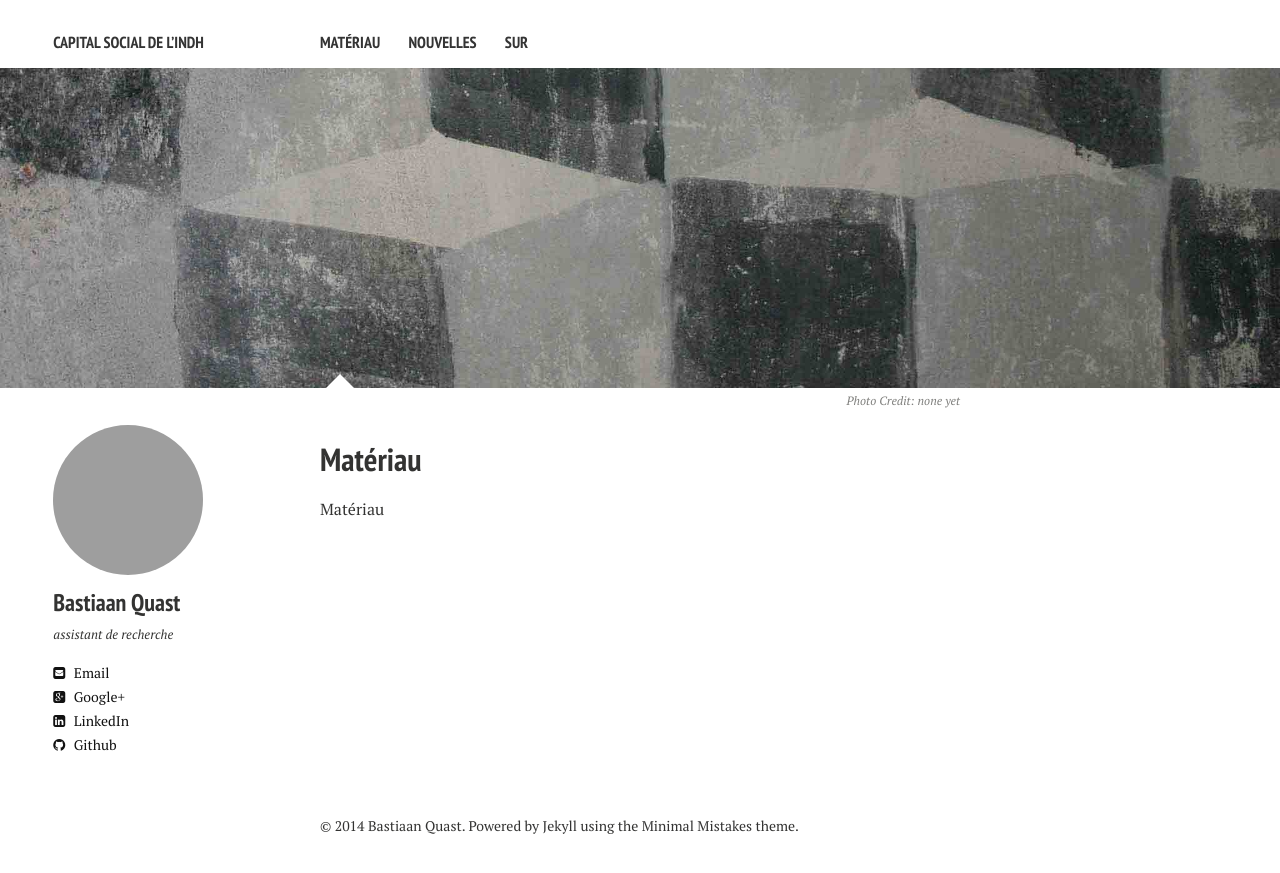
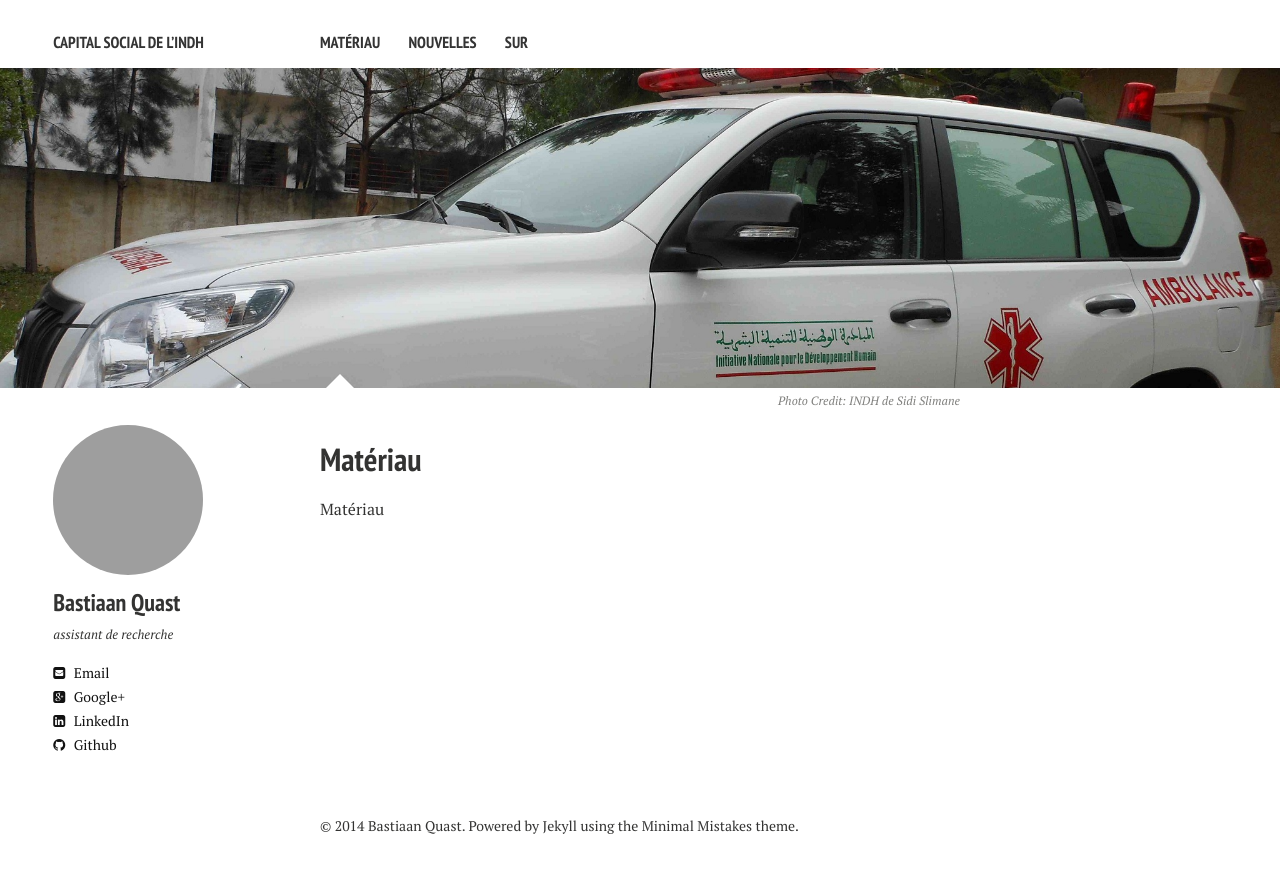
Before and after one commit to bquast/ondh, a Jekyll site: the page built from materiau/index.md, in a window 1280 px wide. Shown: the top 873 px of the page. Built offline with Jekyll 4.4.1, drawn with Linux system fonts in a browser that asks for light colours; nearby versions of some CDN libraries; grey boxes are pictures that could not be loaded.

Commit message:
ambulance on materiau

```diff
--- a/materiau/index.md
+++ b/materiau/index.md
@@ -5,9 +5,9 @@ tags: [materiau]
 modified: 2014-09-02T13:32:07.573882+01:00
 comments: true
 image:
-  feature: texture-feature-02.jpg
-  credit: none yet
-  creditlink: http://www.maroc.ma/
+  feature: ambulance.jpg
+  credit: INDH de Sidi Slimane
+  creditlink: http://www.indhsidislimane.yolasite.com/
 ---
 
 Matériau
```
